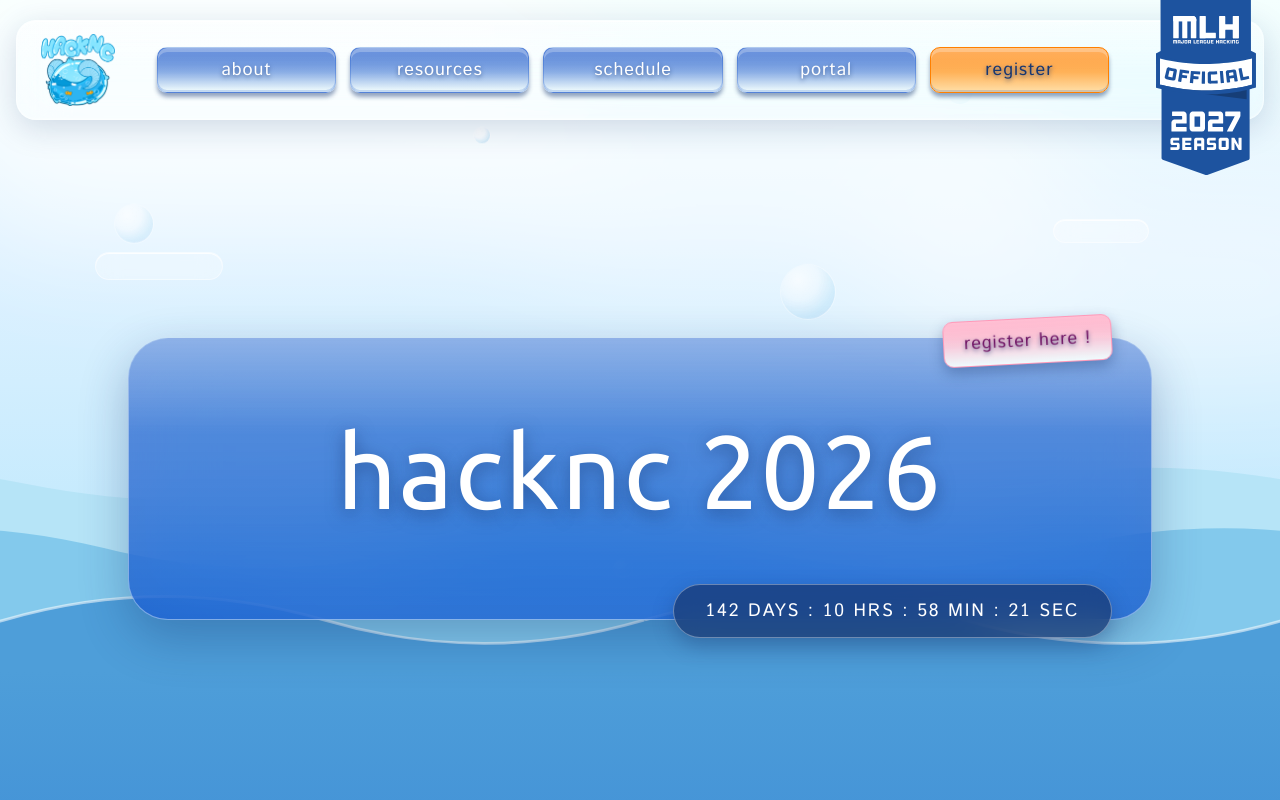
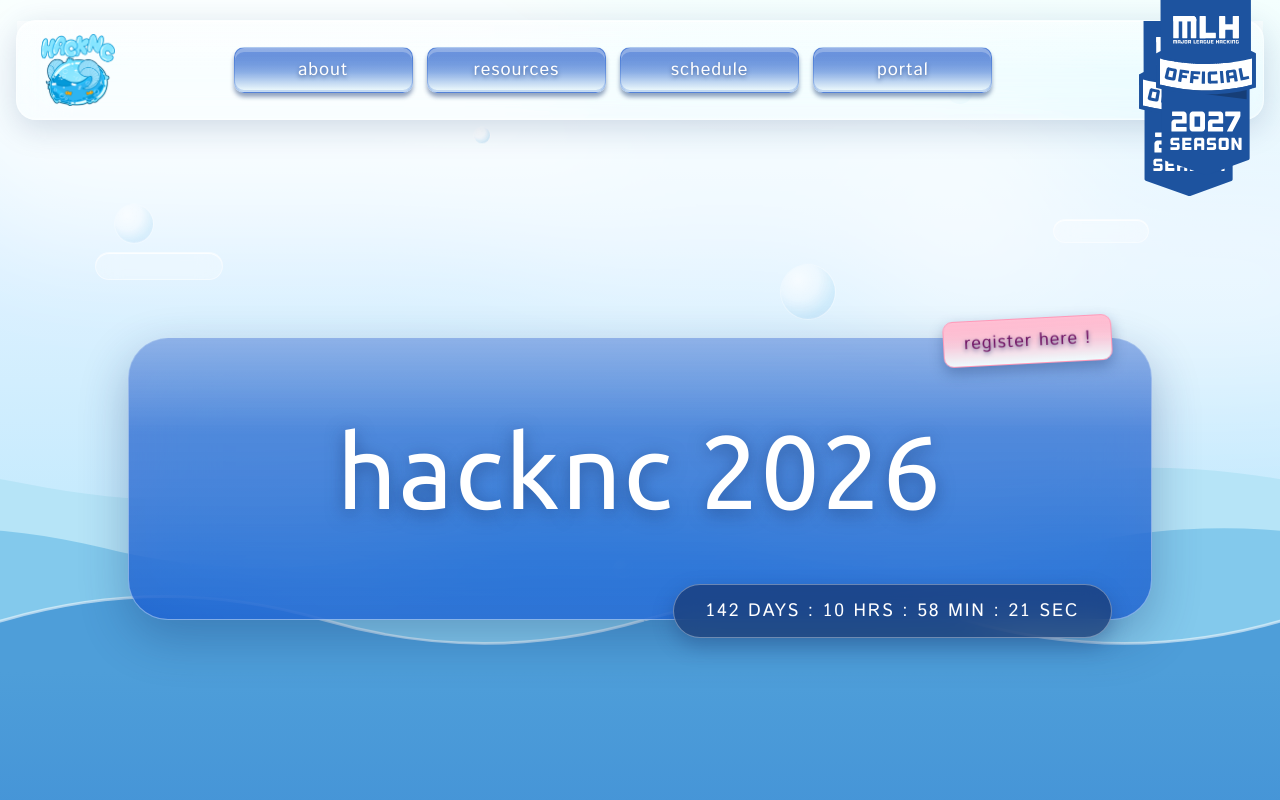
Before and after one commit to HackNC/fall2026, a Next.js app: page / in a window 1280 px wide. Shown: the top 800 px of the page. Built offline with nearby package versions, Linux system fonts and the light colour scheme.

Commit message:
feat: modified navigation for singe-page UX and adjusted layout

```diff
--- a/components/Navigation.tsx
+++ b/components/Navigation.tsx
@@ -2,33 +2,112 @@
 
 import Image from "next/image";
 import Link from "next/link";
-import { usePathname } from "next/navigation";
+import { useEffect, useMemo, useState } from "react";
+import MLHBadge from "@/components/MLHBadge";
 import { glossyPill } from "@/components/glossyPill";
 
 const internalLinks = [
-  { label: "about", href: "/about" },
-  { label: "resources", href: "/resources" },
-  { label: "schedule", href: "/schedule" },
+  { label: "about", href: "#about", sectionId: "about" },
+  { label: "resources", href: "#resources", sectionId: "resources" },
+  { label: "schedule", href: "#schedule", sectionId: "schedule" },
 ];
 
-const REGISTER_HREF =
-  "https://docs.google.com/forms/d/e/1FAIpQLSfMx28v4vb33tfTGMJoqbkKMWl2Js5JSXjX9wPYvMZiHOpRCQ/viewform";
+const MLH_BADGE_WIDTH = "clamp(70px, 20vw, 100px)";
+const MLH_BADGE_RIGHT_OFFSET = "clamp(10px, 3.5vw, 28px)";
 
 export default function Navigation() {
-  const pathname = usePathname();
+  const [activeSection, setActiveSection] = useState<string | null>(null);
+  const [showPortalNotice, setShowPortalNotice] = useState(false);
+  const [isCompact, setIsCompact] = useState(false);
+
+  const trackedIds = useMemo(
+    () => internalLinks.map((link) => link.sectionId),
+    []
+  );
+
+  useEffect(() => {
+    const sections = trackedIds
+      .map((id) => document.getElementById(id))
+      .filter((el): el is HTMLElement => el !== null);
+
+    if (!sections.length) return;
+
+    const visibility = new Map<string, number>();
+
+    const observer = new IntersectionObserver(
+      (entries) => {
+        for (const entry of entries) {
+          const id = (entry.target as HTMLElement).id;
+          visibility.set(
+            id,
+            entry.isIntersecting ? entry.intersectionRatio : 0
+          );
+        }
+
+        let nextActive: string | null = null;
+        let maxRatio = 0;
+
+        for (const id of trackedIds) {
+          const ratio = visibility.get(id) ?? 0;
+          if (ratio > maxRatio) {
+            maxRatio = ratio;
+            nextActive = id;
+          }
+        }
+
+        setActiveSection(maxRatio > 0 ? nextActive : null);
+      },
+      {
+        rootMargin: "-30% 0px -45% 0px",
+        threshold: [0, 0.15, 0.35, 0.6, 0.85],
+      }
+    );
+
+    for (const section of sections) {
+      visibility.set(section.id, 0);
+      observer.observe(section);
+    }
+
+    return () => observer.disconnect();
+  }, [trackedIds]);
+
+  useEffect(() => {
+    if (!showPortalNotice) return;
+    const timer = window.setTimeout(() => setShowPortalNotice(false), 2600);
+    return () => window.clearTimeout(timer);
+  }, [showPortalNotice]);
+
+  useEffect(() => {
+    function syncCompactState() {
+      const isSmallScreen = window.matchMedia("(max-width: 639px)").matches;
+      setIsCompact(isSmallScreen && window.scrollY > 10);
+    }
+
+    syncCompactState();
+    window.addEventListener("scroll", syncCompactState, { passive: true });
+    window.addEventListener("resize", syncCompactState, { passive: true });
+
+    return () => {
+      window.removeEventListener("scroll", syncCompactState);
+      window.removeEventListener("resize", syncCompactState);
+    };
+  }, []);
 
   return (
-    <header className="px-2 pt-3 sm:px-4 sm:pt-5">
+    <header
+      className={`sticky top-0 z-40 px-2 transition-[padding] duration-200 sm:px-4 sm:pt-5 ${
+        isCompact ? "pt-1.5" : "pt-3"
+      }`}
+    >
       <nav
         aria-label="Primary"
-        // The MLH badge is fixed to the top right corner, so the bar keeps a
-        // matching gutter on that side at every width.
-        //
         // Liquid glass: the blur is what does the work, so the tint stays very
         // light where backdrop-filter is available and falls back to a much
         // more opaque white where it is not — an untinted, unblurred bar over
         // the home page water would leave the tab labels unreadable.
-        className="relative mx-auto flex w-full max-w-[89rem] flex-wrap items-center gap-x-4 gap-y-3 overflow-hidden rounded-[20px] border border-white/45 bg-white/40 px-4 py-3 pr-20 shadow-[0_8px_32px_rgba(23,55,113,0.18),inset_0_1px_0_rgba(255,255,255,0.75),inset_0_-1px_0_rgba(255,255,255,0.25)] backdrop-blur-xl backdrop-saturate-150 supports-[backdrop-filter]:bg-white/15 sm:px-6 sm:pr-32"
+        className={`relative mx-auto flex w-full max-w-[89rem] flex-wrap items-center gap-x-4 gap-y-3 overflow-visible rounded-[20px] border border-white/45 bg-white/40 px-4 shadow-[0_8px_32px_rgba(23,55,113,0.18),inset_0_1px_0_rgba(255,255,255,0.75),inset_0_-1px_0_rgba(255,255,255,0.25)] backdrop-blur-xl backdrop-saturate-150 transition-[padding] duration-200 supports-[backdrop-filter]:bg-white/15 sm:px-6 sm:py-3 ${
+          isCompact ? "py-2" : "py-3"
+        }`}
       >
         {/*
           Specular highlight across the top half — the same "reflection" layer
@@ -58,53 +137,70 @@ export default function Navigation() {
 
         {/* Below sm the tabs take their own full-width row so they can sit two
             or three across instead of one per line. */}
-        <ul className="relative flex w-full flex-wrap items-center justify-center gap-2 sm:w-auto sm:flex-1 sm:gap-3.5">
+        <ul className="relative flex w-full flex-wrap items-center justify-center gap-2 sm:w-auto sm:flex-1 sm:justify-center sm:gap-3.5">
           {internalLinks.map((link) => {
-            const isCurrent = pathname.startsWith(link.href);
+            const isCurrent = activeSection === link.sectionId;
 
             return (
-              <li key={link.href}>
-                <Link
+              <li key={link.sectionId}>
+                <a
                   href={link.href}
-                  aria-current={isCurrent ? "page" : undefined}
+                  aria-current={isCurrent ? "location" : undefined}
                   className={glossyPill(
                     isCurrent ? "pressed" : "royal",
                     "min-w-[6.5rem] sm:min-w-[8rem] lg:min-w-[11.2rem]"
                   )}
                 >
                   {link.label}
-                </Link>
+                </a>
               </li>
             );
           })}
-          <li>
-            <a
-              href="#"
+          <li className="relative">
+            <button
+              type="button"
+              aria-expanded={showPortalNotice}
+              onClick={() => setShowPortalNotice(true)}
               className={glossyPill(
                 "royal",
-                "min-w-[6.5rem] sm:min-w-[8rem] lg:min-w-[11.2rem]"
+                "min-w-[6.5rem] cursor-pointer sm:min-w-[8rem] lg:min-w-[11.2rem]"
               )}
             >
               portal
-            </a>
-          </li>
-          {/* Not in the Figma nav, but dropping it would leave the site with no
-              registration link. Styled with the style guide's accent colour so
-              it reads as the call to action. */}
-          <li>
-            <a
-              href={REGISTER_HREF}
-              target="_blank"
-              rel="noreferrer"
-              className={glossyPill(
-                "tangerine",
-                "min-w-[6.5rem] sm:min-w-[8rem] lg:min-w-[11.2rem]"
-              )}
-            >
-              register
-            </a>
+            </button>
+            {showPortalNotice ? (
+              <div
+                role="status"
+                aria-live="polite"
+                className="absolute top-full left-1/2 z-30 mt-2 -translate-x-1/2"
+              >
+                <span
+                  aria-hidden="true"
+                  className="absolute -top-1.5 left-1/2 h-3 w-3 -translate-x-1/2 rotate-45 border-t border-l border-white/55 bg-[linear-gradient(145deg,rgba(255,255,255,0.65),rgba(216,236,255,0.55))] backdrop-blur-xl"
+                />
+                <span className="block whitespace-nowrap rounded-xl border border-white/55 bg-[linear-gradient(150deg,rgba(255,255,255,0.52)_0%,rgba(189,221,255,0.38)_100%)] px-3.5 py-1.5 text-sm tracking-[0.02em] text-[#12356b] shadow-[0_10px_26px_rgba(23,55,113,0.28),inset_0_1px_0_rgba(255,255,255,0.92)] backdrop-blur-2xl">
+                  Portal is coming soon!
+                </span>
+              </div>
+            ) : null}
           </li>
         </ul>
+
+        {/*
+          The MLH badge is fixed to the viewport and does not participate in
+          flex layout. This spacer keeps left/right visual balance so the
+          centered tab row has matching edge gaps next to the logo and badge.
+        */}
+        <span
+          aria-hidden="true"
+          className="hidden shrink-0 sm:block"
+          style={{
+            width: MLH_BADGE_WIDTH,
+            marginRight: MLH_BADGE_RIGHT_OFFSET,
+          }}
+        />
+
+        <MLHBadge rightOffset={MLH_BADGE_RIGHT_OFFSET} />
       </nav>
     </header>
   );
```
